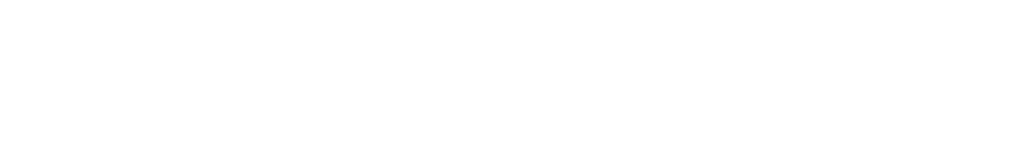
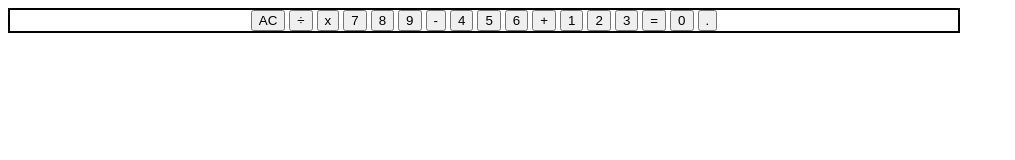
Before and after one commit to jmmascorro/js-calculator-project, a plain HTML site: page index.html in a window 1280 px wide. Shown: the whole page, without its empty margins (0-1015 px from the left). Drawn offline with Linux system fonts and the light colour scheme.

Commit message:
added layout and input buttons to html

```diff
--- a/index.html
+++ b/index.html
@@ -5,8 +5,36 @@
     <meta http-equiv="X-UA-Compatible" content="IE=edge">
     <meta name="viewport" content="width=device-width, initial-scale=1.0">
     <title>Document</title>
+    <link rel="stylesheet" href="styles.css" />
 </head>
+
 <body>
+    <!-- top screen that shows input and results-->
+    <main class="calc_grid">
+        <section class="ouput">
 
+        </section>
+    <!-- next section split up with grids that has buttons for calculations-->
+        <section class="input">
+            <button id="clear">AC</button>
+            <button id="divide">÷</button>
+            <button id="multiply">x</button>
+            <button id="7">7</button>
+            <button id="8">8</button>
+            <button id="9">9</button>
+            <button id="subtract">-</button>
+            <button id="4">4</button>
+            <button id="5">5</button>
+            <button id="6">6</button>
+            <button id="add">+</button>
+            <button id="1">1</button>
+            <button id="2">2</button>
+            <button id="3">3</button>
+            <button id="equals">=</button>
+            <button id="zero">0</button>
+            <button id="decimal">.</button>
+        </section>
+    </main>
+    <script src="./script.js"></script>
 </body>
 </html>
--- a/script.js
+++ b/script.js
@@ -0,0 +1 @@
+//
--- /dev/null
+++ b/styles.scss
@@ -0,0 +1,13 @@
+.calc_grid {
+    width: 75%;
+    height: 60%;
+    display : grid;
+    justify-content: center;
+    border: 2px solid black;
+}
+
+.output {
+    width: 100%;
+    height: 20%;
+    border: 2px solid black;
+}
```
Also changed, not shown: styles.css.
